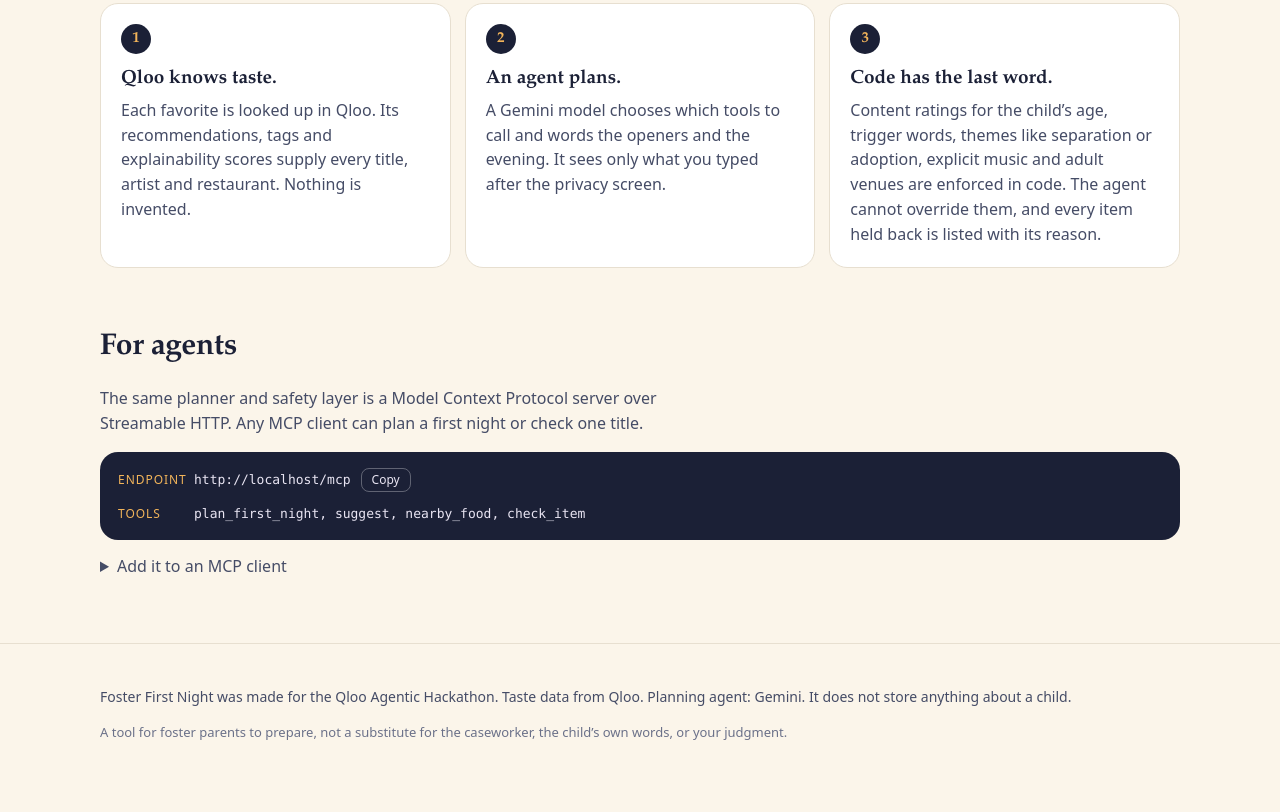
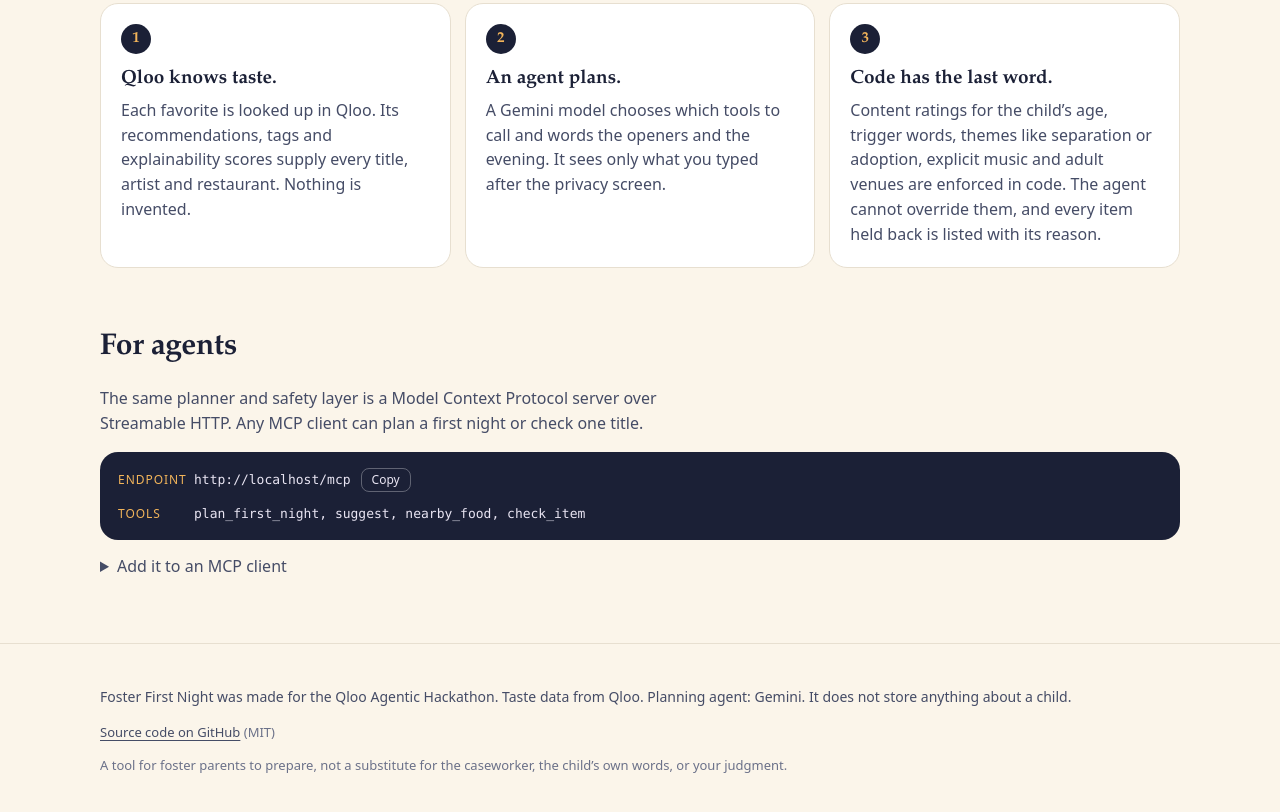
Before and after one commit to by42ppcrps-dev/foster-first-night, a website: page public/index.html in a window 1280 px wide. Shown: the part 1391-2203 px from the top of the page. Drawn offline with Linux system fonts and the light colour scheme; no server answers.

Commit message:
Add source code link to footer

```diff
--- a/public/index.html
+++ b/public/index.html
@@ -92,6 +92,7 @@
 <footer class="foot">
   <div class="wrap">
     <p>Foster First Night was made for the Qloo Agentic Hackathon. Taste data from Qloo. Planning agent: Gemini. It does not store anything about a child.</p>
+    <p class="small"><a href="https://github.com/by42ppcrps-dev/foster-first-night" rel="noopener">Source code on GitHub</a> (MIT)</p>
     <p class="small">A tool for foster parents to prepare, not a substitute for the caseworker, the child&rsquo;s own words, or your judgment.</p>
   </div>
 </footer>
--- a/public/styles.css
+++ b/public/styles.css
@@ -93,3 +93,4 @@
 }
 @media (prefers-reduced-motion:reduce){*{animation:none!important;scroll-behavior:auto!important}}
 .trace.done summary,details.trace summary{color:#f3c978;font-weight:600;margin:0}
+.foot a{color:var(--ink2);text-decoration:underline;text-underline-offset:3px}.foot a:hover{color:var(--ink)}
```
